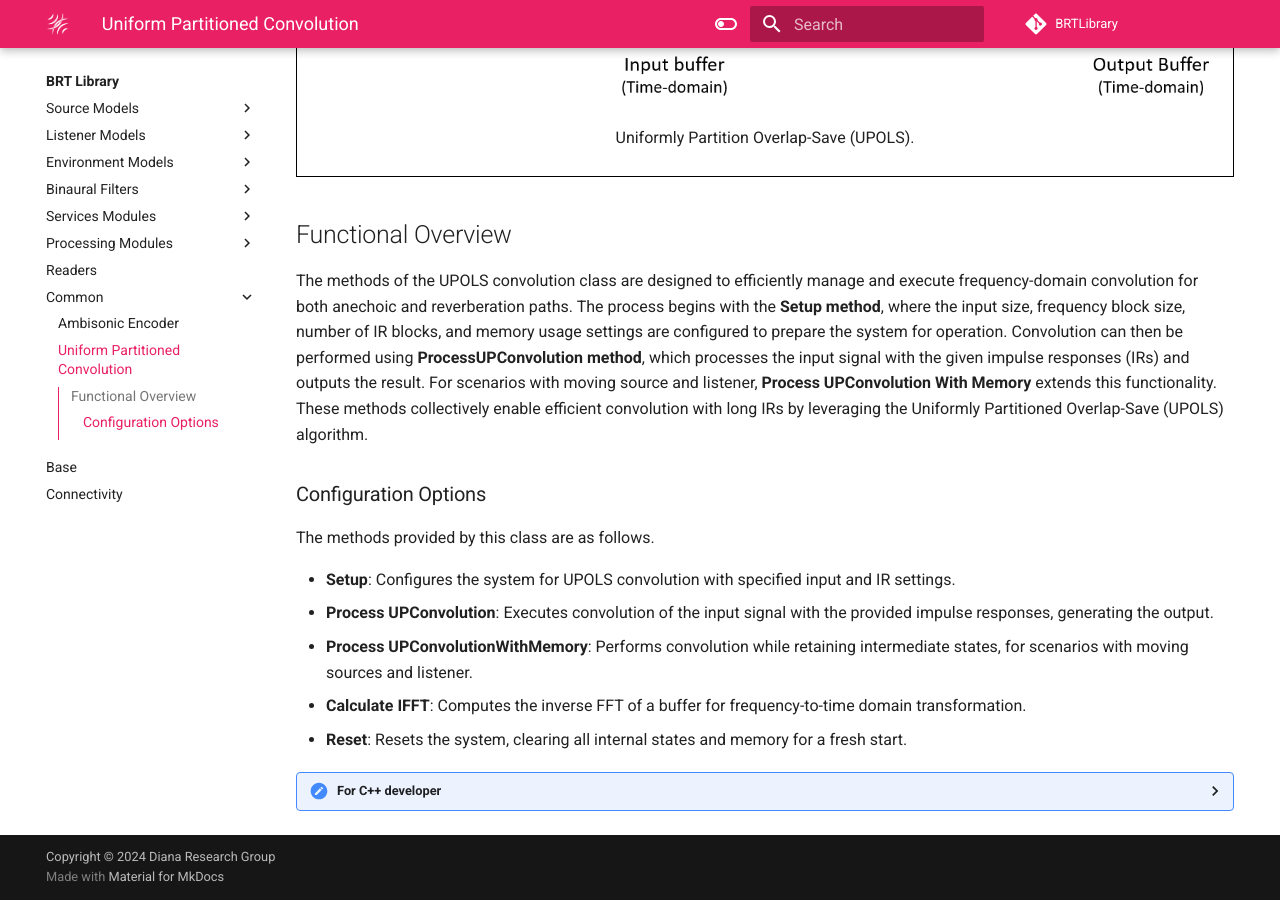
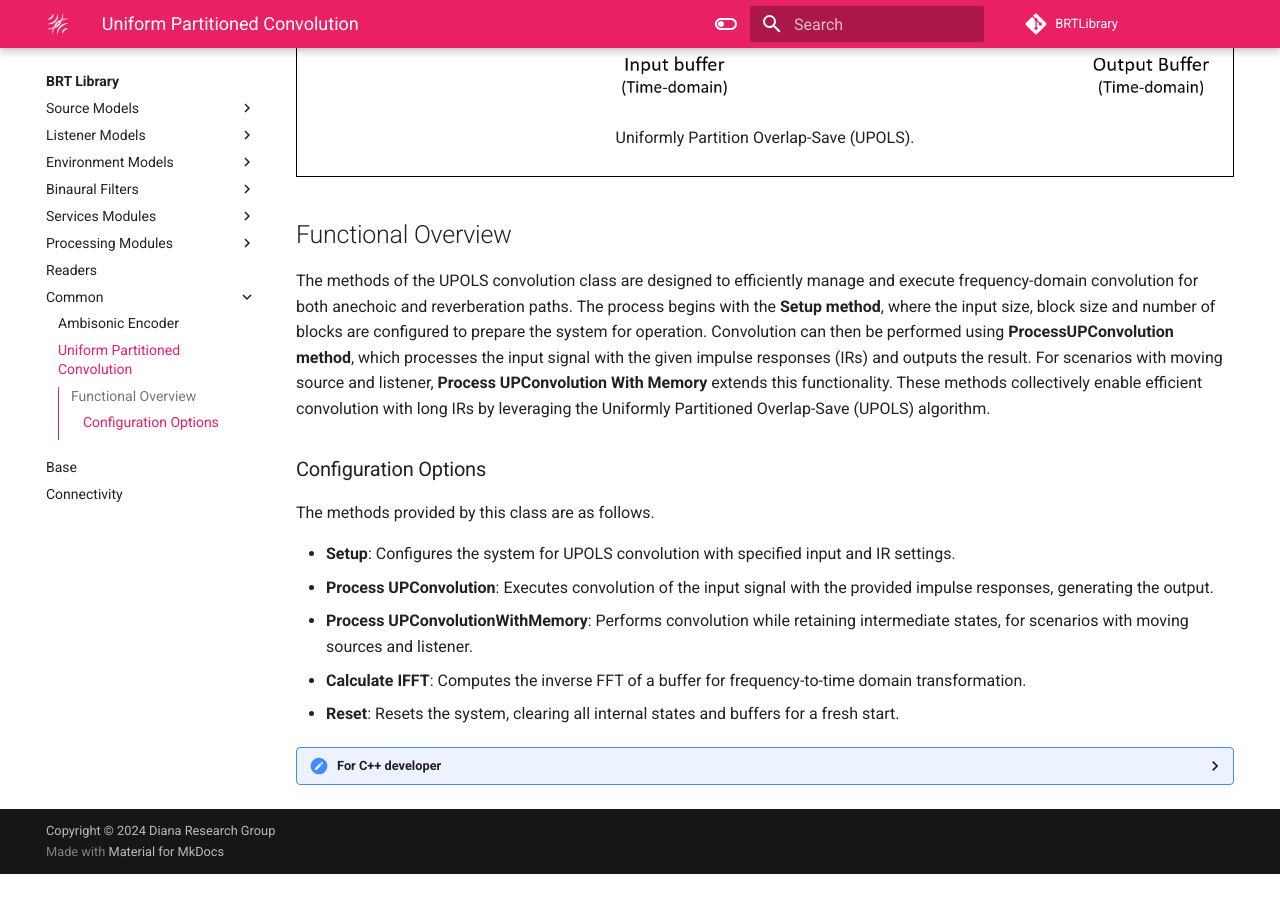
Before and after one commit to GrupoDiana/BRT-Documentation, an MkDocs documentation site: the page built from docs/library/common/uniform-partitioned-convolution.md, in a window 1280 px wide and 900 px high, scrolled down 1516 px. Built offline with MkDocs 1.6.1 and Material for MkDocs 9.7.7, drawn with Linux system fonts in a browser that asks for light colours; emoji names are drawn with the system emoji font; comment, search, counter and statistics services are not loaded; after the commit the page ends 2390 px from its top, so only the background shows below that.

Commit message:
fix: editorial changes

```diff
--- a/docs/library/common/uniform-partitioned-convolution.md
+++ b/docs/library/common/uniform-partitioned-convolution.md
@@ -13,7 +13,7 @@ Additionally, UPOLS assumes a stable impulse response, which is suitable for sta
 
 ## Functional Overview
 
-The methods of the UPOLS convolution class are designed to efficiently manage and execute frequency-domain convolution for both anechoic and reverberation paths. The process begins with the **Setup method**, where the input size, frequency block size, number of IR blocks, and memory usage settings are configured to prepare the system for operation. Convolution can then be performed using **ProcessUPConvolution method**, which processes the input signal with the given impulse responses (IRs) and outputs the result. For scenarios with moving source and listener, **Process UPConvolution With Memory** extends this functionality. These methods collectively enable efficient convolution with long IRs by leveraging the Uniformly Partitioned Overlap-Save (UPOLS) algorithm.
+The methods of the UPOLS convolution class are designed to efficiently manage and execute frequency-domain convolution for both anechoic and reverberation paths. The process begins with the **Setup method**, where the input size, block size and number of blocks are configured to prepare the system for operation. Convolution can then be performed using **ProcessUPConvolution method**, which processes the input signal with the given impulse responses (IRs) and outputs the result. For scenarios with moving source and listener, **Process UPConvolution With Memory** extends this functionality. These methods collectively enable efficient convolution with long IRs by leveraging the Uniformly Partitioned Overlap-Save (UPOLS) algorithm.
 
 
 ### Configuration Options
@@ -24,7 +24,7 @@ The methods provided by this class are as follows.
 - **Process UPConvolution**: Executes convolution of the input signal with the provided impulse responses, generating the output.
 - **Process UPConvolutionWithMemory**: Performs convolution while retaining intermediate states, for scenarios with moving sources and listener.
 - **Calculate IFFT**: Computes the inverse FFT of a buffer for frequency-to-time domain transformation.
-- **Reset**: Resets the system, clearing all internal states and memory for a fresh start.
+- **Reset**: Resets the system, clearing all internal states and buffers for a fresh start.
 
 <details>
 <summary>For C++ developer</summary>
```
